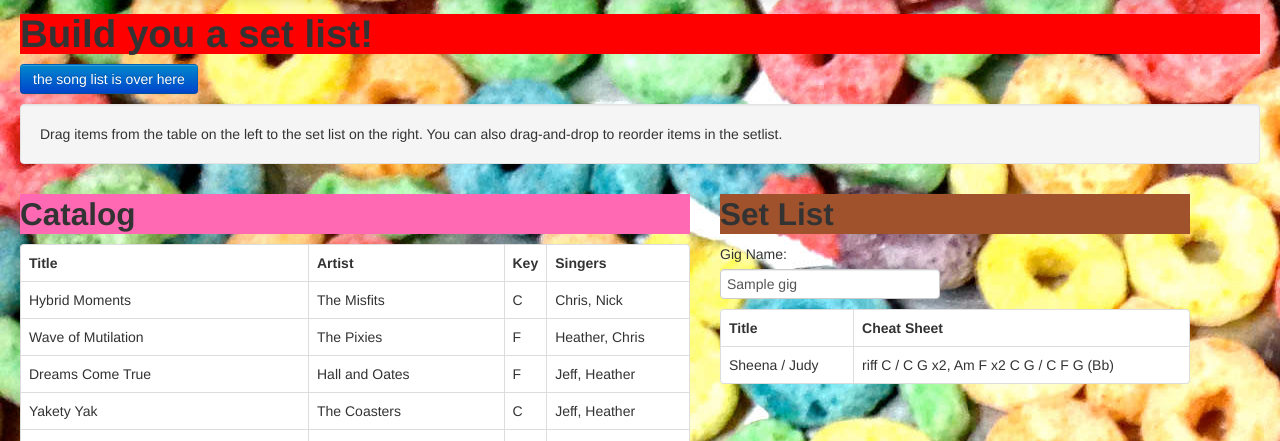
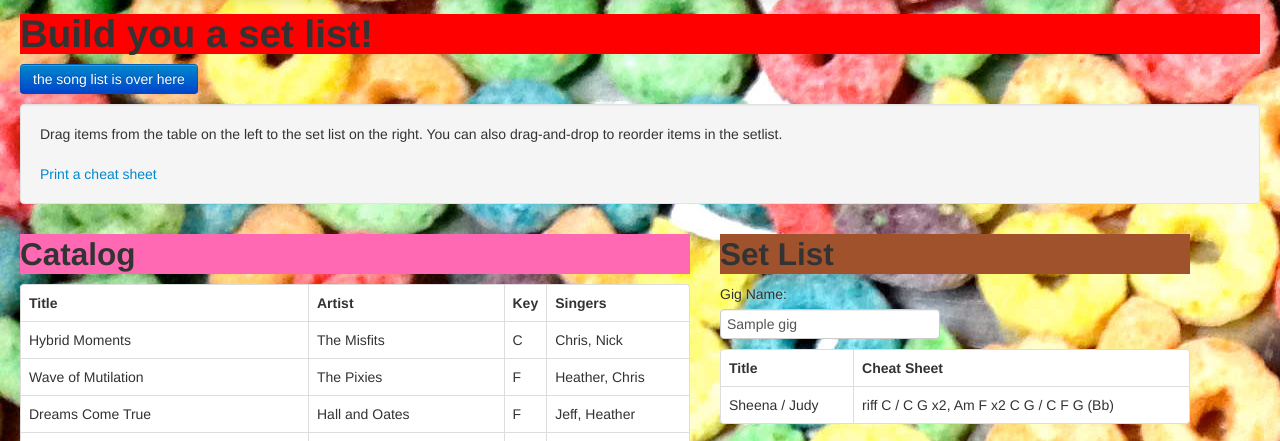
Before and after one commit to chrispitzer/toucan-sam, a Django app: page /set_list/1/ in a window 1280 px wide. Shown: the part 51-492 px from the top of the page. Run offline with Django 3.2, Linux system fonts and the light colour scheme; data comes from the database, SQL or seed files in the repository; tables that the repository leaves empty hold one stand-in row (values such as "Sample post"); parts of the project's set-up code (start-up, migrations or seed data) failed here and were passed over; some libraries are stand-ins or nearby versions.

Commit message:
print cheat sheets for set lists

```diff
--- a/toucansam/core/urls.py
+++ b/toucansam/core/urls.py
@@ -1,5 +1,5 @@
 from django.conf.urls import patterns, url
-from core.views import SetListView
+from core.views import SetListView, CheatSheetView
 
 urlpatterns = patterns('',
     url(r'^$', 'core.views.home', name='home'),
@@ -8,5 +8,7 @@ urlpatterns = patterns('',
     url(r'^songs/(?P<song_id>[0-9]+)?$', 'core.views.song',
         name='song'),
     url(r'^set_list_list/', 'core.views.set_list_list', name='set_list_list'),
+    url(r'^cheat_sheet/(?P<set_list_id>\d+)/?$', CheatSheetView.as_view(), name="cheat_sheet"),
+    url(r'^master_cheat_sheet/', CheatSheetView.as_view(), name="master_cheat_sheet"),
     url(r'^api/save_set_list/(?P<set_list_id>\d+|new)/?$', 'core.views.set_list_ajax'),
 )
--- a/toucansam/core/views.py
+++ b/toucansam/core/views.py
@@ -88,3 +88,18 @@ def song(request, song_id):
     return {
         "song": song,
     }
+
+
+class CheatSheetView(TemplateView):
+    template_name = "cheat_sheet.html"
+
+    def get_context_data(self, set_list_id=None, **kwargs):
+        context = super(CheatSheetView, self).get_context_data(**kwargs)
+        if set_list_id is not None:
+            set_list = get_object_or_404(SetList, id=set_list_id)
+            songs = set_list.ordered_songs
+        else:
+            songs = Song.objects.order_by('title')
+        halfway_point = len(songs)/2
+        context['song_halves'] = [songs[:halfway_point], songs[halfway_point:]]
+        return context
--- a/toucansam/toucansam/templates/set_list.html
+++ b/toucansam/toucansam/templates/set_list.html
@@ -124,7 +124,11 @@
 {% block content %}
 <h1 style="background-color: {{ CSS_COLORS|random }}">Build you a set list!</h1>
 <p><a href="{% url song_list %}" class="btn btn-primary">the song list is over here</a></p>
-<p class="well">Drag items from the table on the left to the set list on the right. You can also drag-and-drop to reorder items in the setlist.</p>
+<p class="well">
+    Drag items from the table on the left to the set list on the right. You can also drag-and-drop to
+    reorder items in the setlist.<br/><br/>
+    <a href="{% url cheat_sheet set_list_id %}" target="_blank">Print a cheat sheet</a>
+</p>
 
 <div class="row">
     <div class="span7">
--- a/toucansam/toucansam/templates/song_list.html
+++ b/toucansam/toucansam/templates/song_list.html
@@ -40,6 +40,7 @@
 
     <h1>EVERY TOUCAN SAM SONG EVER!!!</h1>
     <p><a href="{% url set_list_list %}" class="btn btn-primary">set list builder over here</a></p>
+    <a href="{% url master_cheat_sheet%}" class="btn btn-info" target="_blank">Print the master cheat sheet</a>
     <table id="song_list" class="table">
         <thead>
             <tr>
```
Also changed, not shown: toucansam/toucansam/templates/cheat_sheet.html (added, +24 -0 lines).
